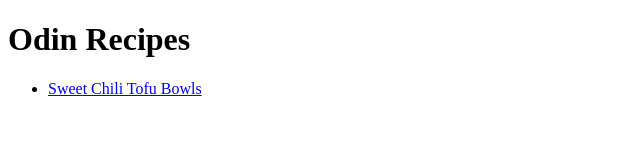
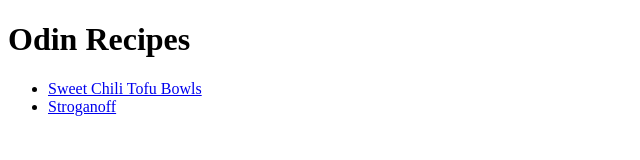
Before and after one commit to emlovestrees/odin-recipes, a plain HTML site: page index.html in a window 1280 px wide. Shown: the whole page, without its empty margins (0-640 px from the left). Drawn offline with Linux system fonts and the light colour scheme.

Commit message:
Add stroganoff.html file and link to index.html

```diff
--- a/index.html
+++ b/index.html
@@ -8,6 +8,7 @@
         <h1>Odin Recipes</h1>
             <ul>
                 <li><a href="recipes/tofu-bowls.html">Sweet Chili Tofu Bowls</a></li>
+                <li><a href="recipes/stroganoff.html">Stroganoff</a></li>
             </ul>
     </body>
 </html>
```
Also changed, not shown: recipes/stroganoff.html (added).
